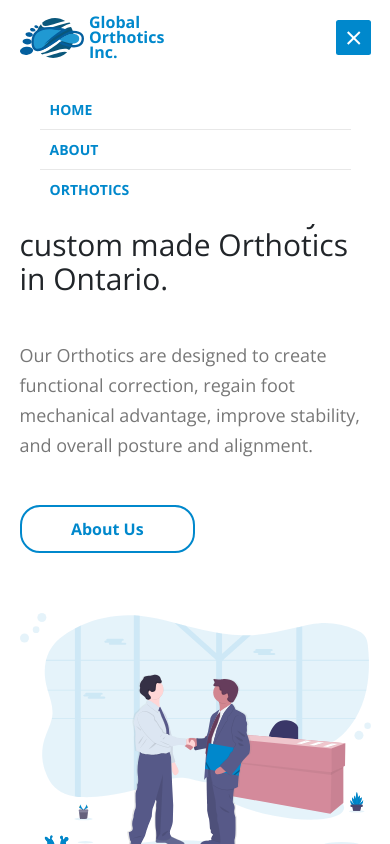
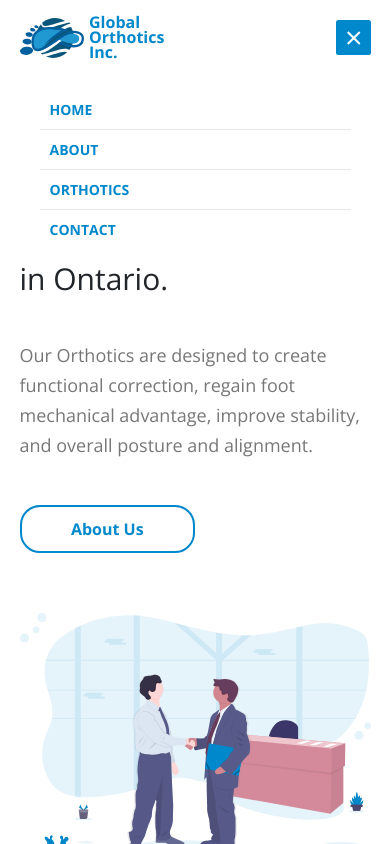
Before and after one commit to marvthedev/globalorthoticsinc, a Nuxt app: page / in a window 390 px wide. Both pictures are taken after a click on the element 353 px from the left and 37 px from the top of the page. Shown: the top 844 px of the page. Built offline with nearby package versions, Linux system fonts and the light colour scheme.

Commit message:
Added a link on the nav bar to the contact page.

```diff
--- a/components/TopNav.vue
+++ b/components/TopNav.vue
@@ -31,7 +31,7 @@
         <nuxt-link to="/contact" class="nav__links-item">Contact</nuxt-link>
       </div>
     </div>
-    <!-- Only visible when viewing smaller devices. -->
+    <!-- Only visible when viewing with smaller devices. -->
     <div
       v-show="menuOpened"
       @click="menuOpened = !menuOpened"
@@ -40,6 +40,7 @@
       <nuxt-link to="/" class="nav__menu-item">Home</nuxt-link>
       <nuxt-link to="/about" class="nav__menu-item">About</nuxt-link>
       <nuxt-link to="/orthotics" class="nav__menu-item">Orthotics</nuxt-link>
+      <nuxt-link to="/contact" class="nav__menu-item">Contact</nuxt-link>
     </div>
   </nav>
 </template>
```
